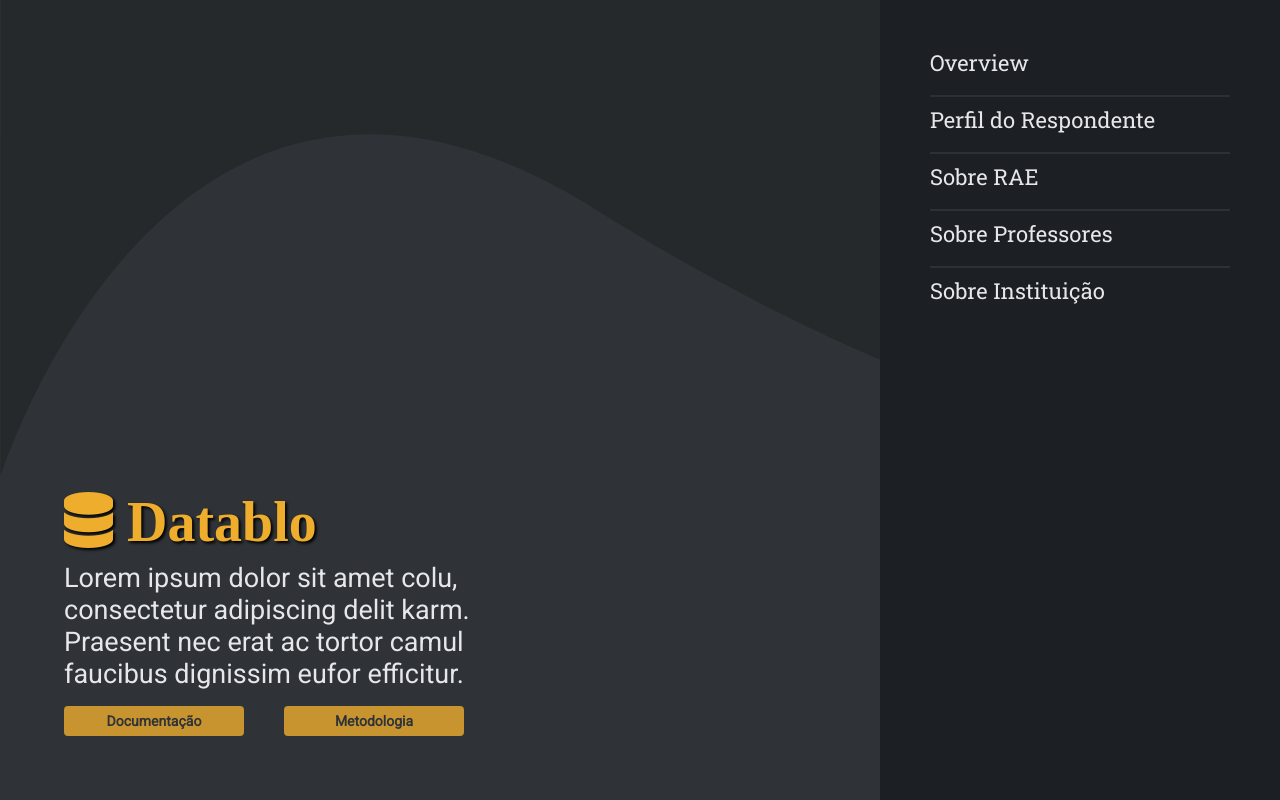
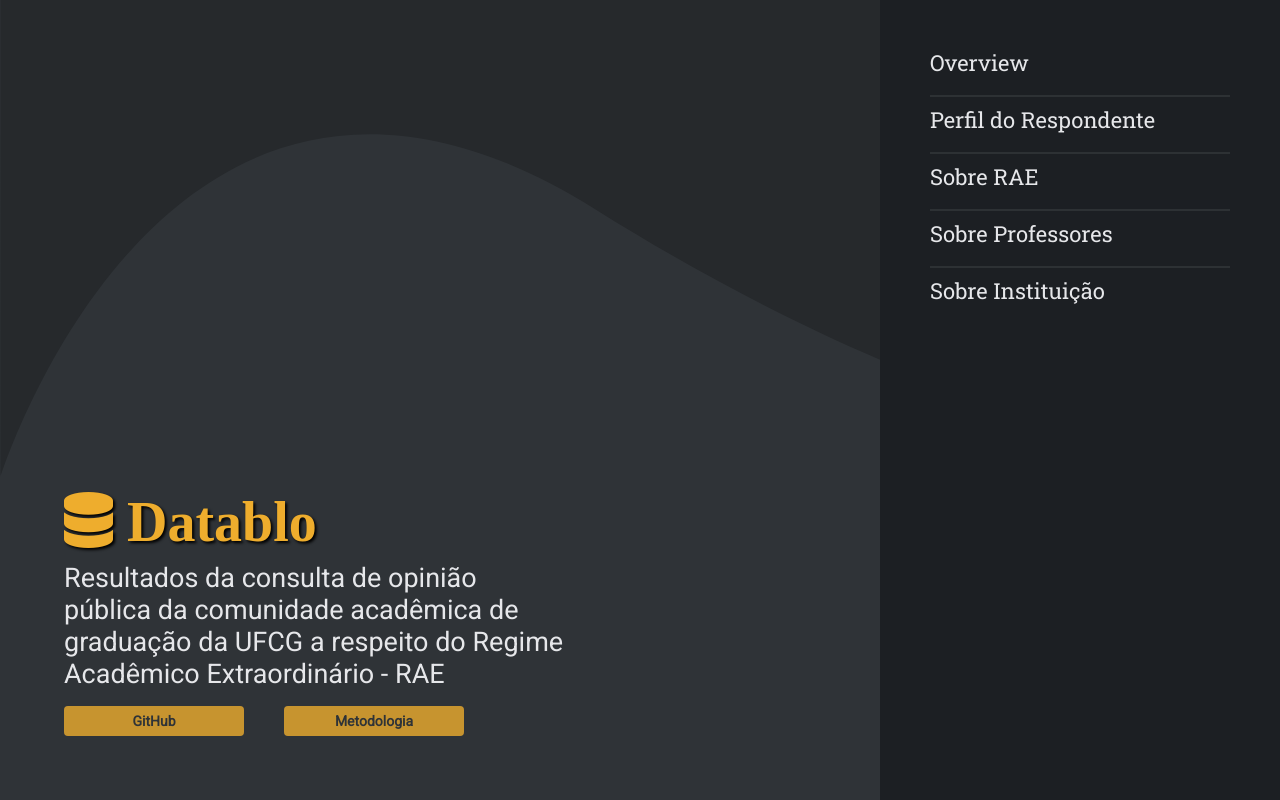
Before and after one commit to YoYolops/raeOP, a React (Create React App) app in the folder web-app/frontend/: page / in a window 1280 px wide. Shown: the top 800 px of the page. Built offline with nearby package versions, Linux system fonts and the light colour scheme.

Commit message:
acertando detalhes de botões dalandingPage

```diff
--- a/web-app/frontend/src/components/Pages/LandingPage/index.js
+++ b/web-app/frontend/src/components/Pages/LandingPage/index.js
@@ -12,10 +12,11 @@
           <div class='title-page'>
             <h1><i class="fas fa-database"/> Datablo</h1>
             <p>
-            Lorem ipsum dolor sit amet colu, consectetur adipiscing delit karm. Praesent nec erat ac tortor camul faucibus dignissim eufor efficitur.
+              Resultados da consulta de opinião pública da comunidade acadêmica de graduação da UFCG
+              a respeito do Regime Acadêmico Extraordinário - RAE
             </p>
             <div class='title-btn'>
-              <Button variant='primary' >Documentação</Button>
+              <Button variant='primary' >GitHub</Button>
               <Button variant='primary' >Metodologia</Button>
             </div>
           </div>
```
